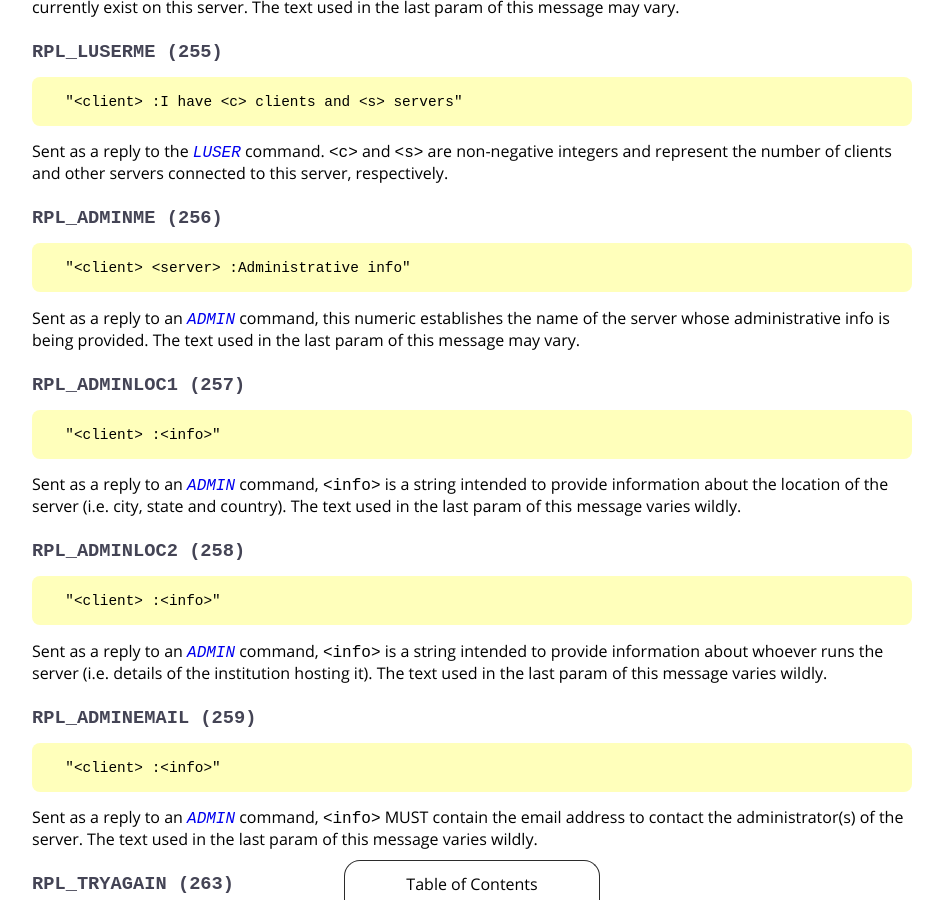
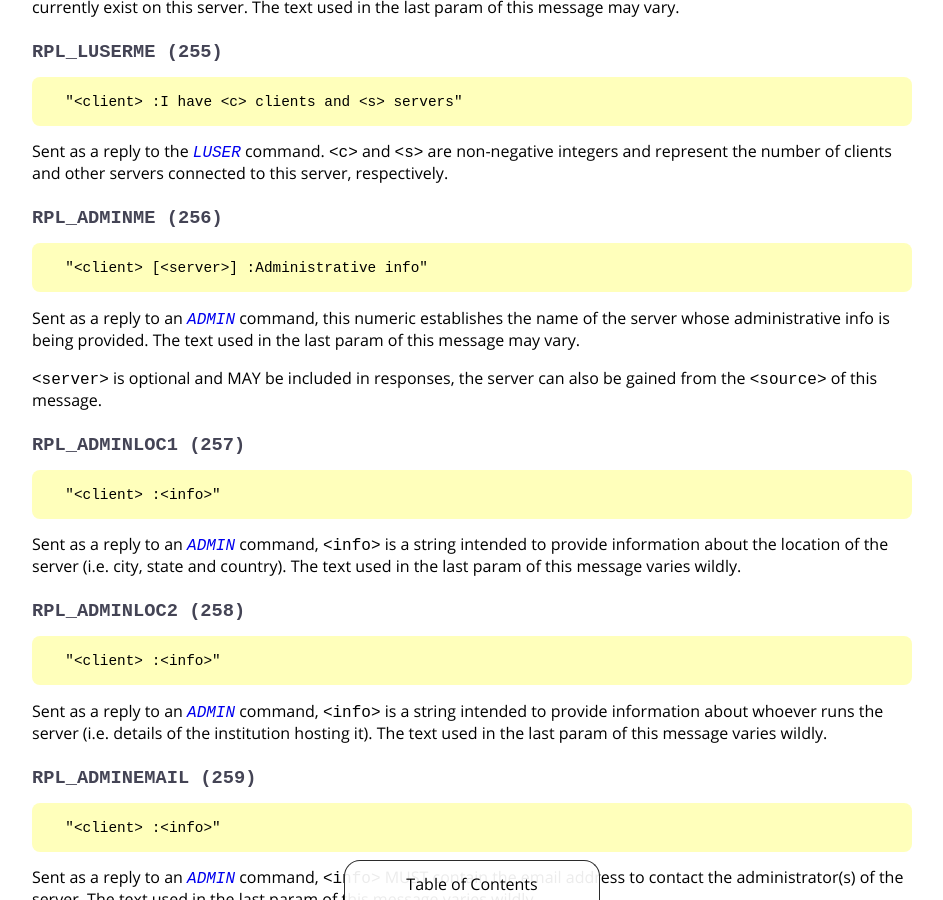
Before and after one commit to ircdocs/modern-irc, a Jekyll site: the page built from index.md, in a window 1280 px wide and 900 px high, scrolled down 41543 px. Shown: the whole window, without its empty margins (168-1111 px from the left). Built offline with Jekyll 4.4.1, drawn with Linux system fonts in a browser that asks for light colours.

Commit message:
RPL_ADMINME: Make <server> optional, Unreal doesn't and will not advertise it, etc

```diff
--- a/_includes/modern-appendix.md
+++ b/_includes/modern-appendix.md
@@ -123,9 +123,11 @@ Sent as a reply to the [`LUSER`](#luser-message) command. `<c>` and `<s>` are no
 
 ### `RPL_ADMINME (256)`
 
-      "<client> <server> :Administrative info"
+      "<client> [<server>] :Administrative info"
 
 Sent as a reply to an [`ADMIN`](#admin-message) command, this numeric establishes the name of the server whose administrative info is being provided. The text used in the last param of this message may vary.
+
+`<server>` is optional and MAY be included in responses, the server can also be gained from the `<source>` of this message.
 
 ### `RPL_ADMINLOC1 (257)`
 
```
